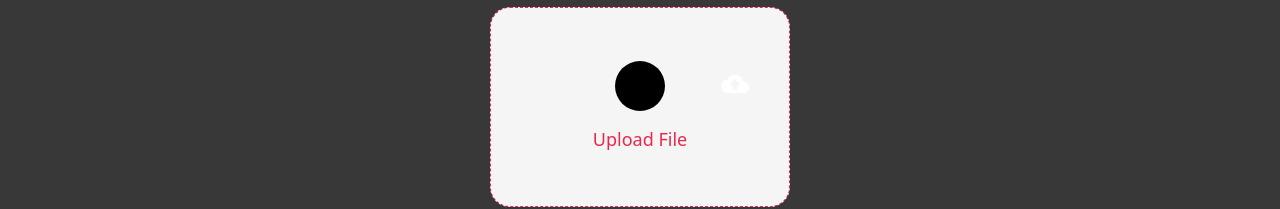
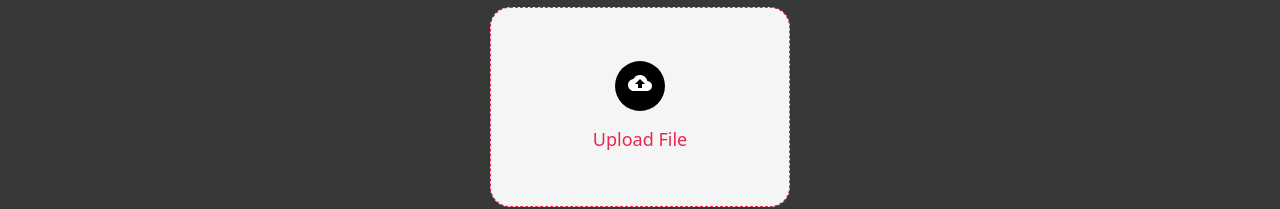
Before and after one commit to aetheryn/toktik, a React (Vite) app in the folder react-node/: page /upload in a window 1280 px wide. Shown: the part 283-492 px from the top of the page. Built offline with nearby package versions, Linux system fonts and the light colour scheme.

Commit message:
Fix cloud icon in upload

```diff
--- a/react-node/src/pages/Upload.jsx
+++ b/react-node/src/pages/Upload.jsx
@@ -87,10 +87,7 @@ const Upload = () => {
               <span>
                 <CloudUploadIcon
                   style={{
-                    position: "absolute",
-                    left: 721,
-                    top: 353,
-                    fontSize: 28,
+                    marginTop: "10px",
                   }}
                 ></CloudUploadIcon>
               </span>
```
